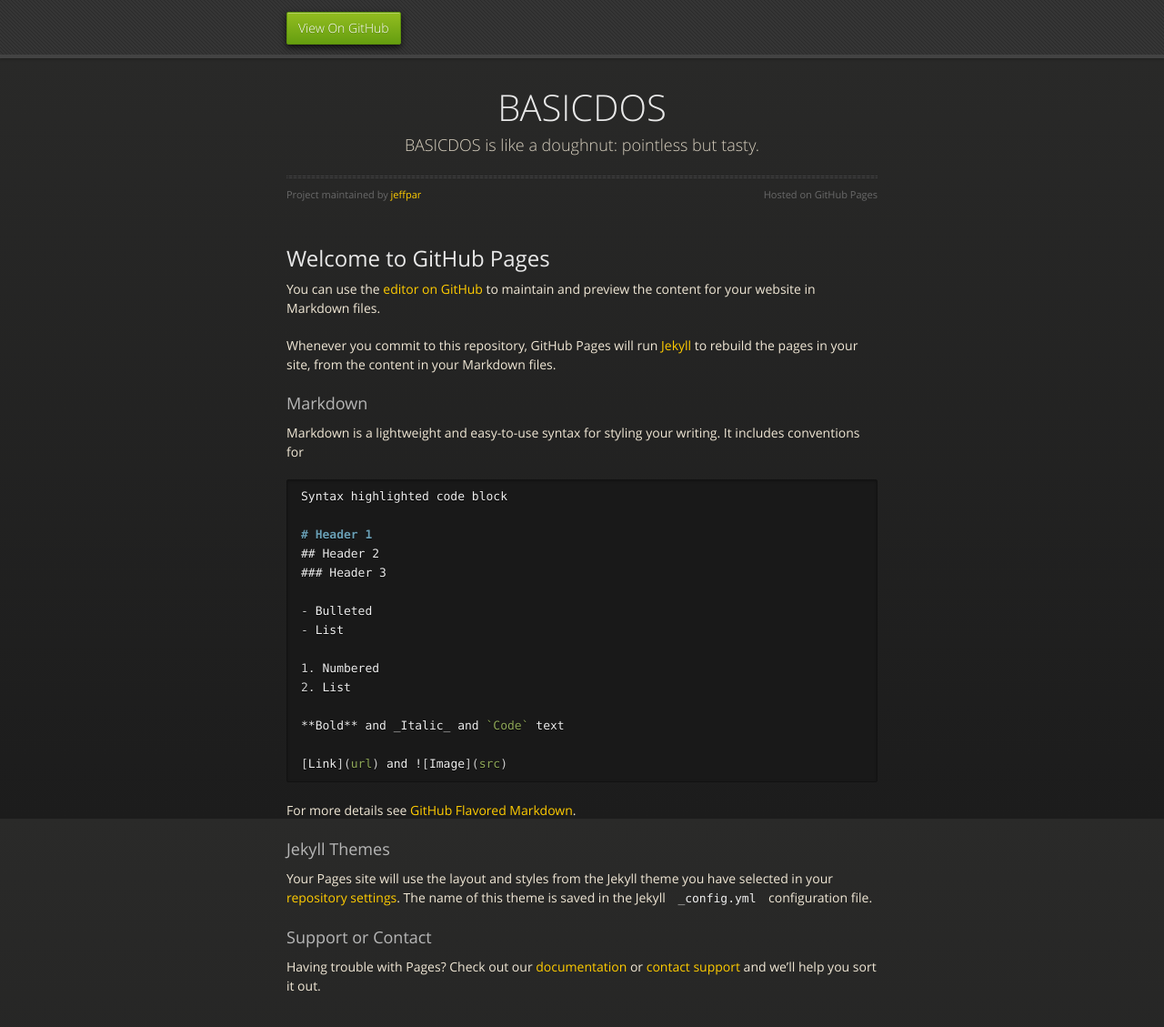
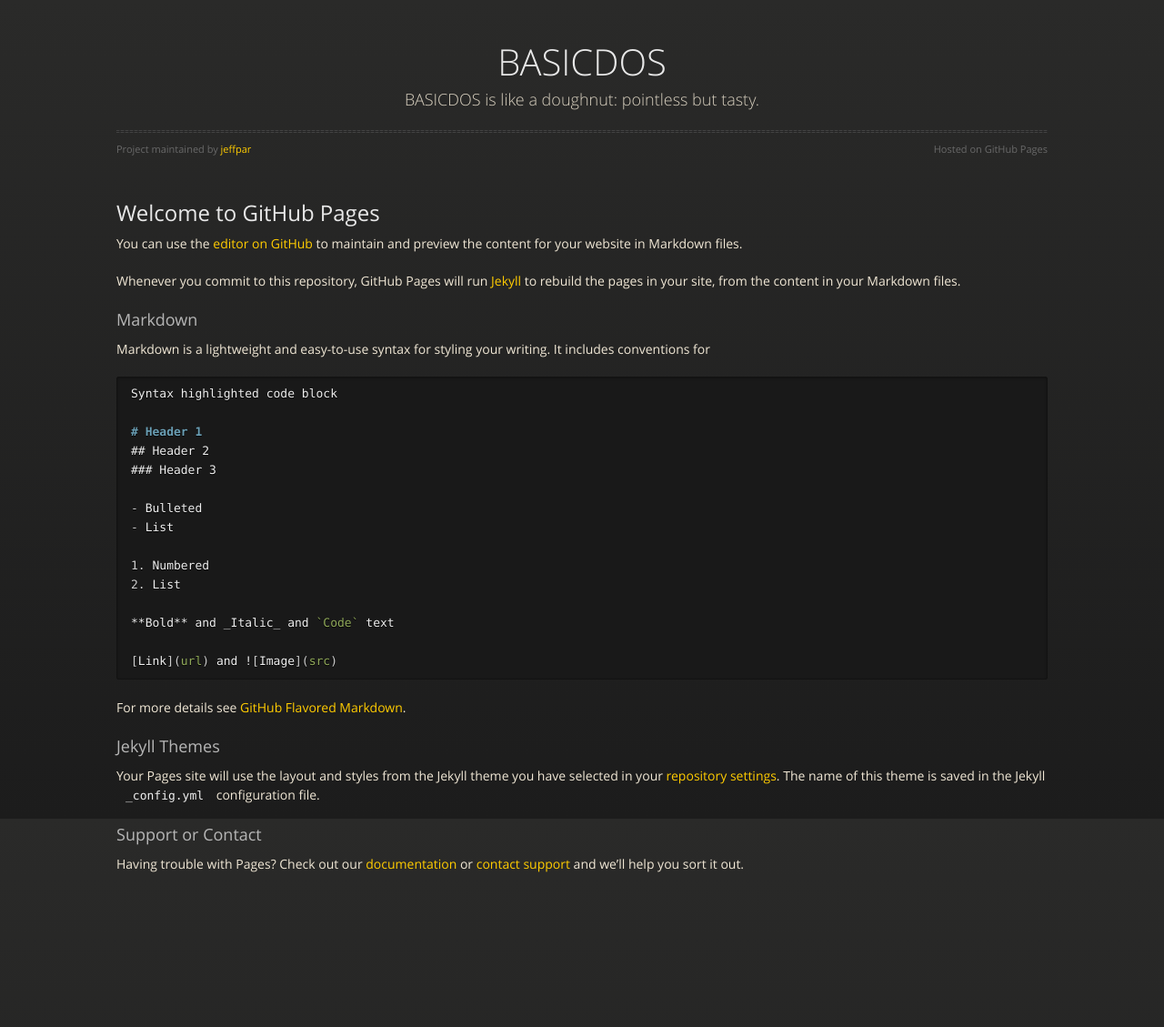
Before and after one commit to jeffpar/basicdos, a Jekyll site: the page built from README.md, in a window 1280 px wide and 1204 px high. Shown: the top 1129 px of the window at 91% size. Built offline with Jekyll 4.4.1, drawn with Linux system fonts in a browser that asks for light colours; our own code applies the rules of GitHub Pages for plain Markdown files.

Commit message:
Minor layout tweaks to default theme

```diff
--- a/_layouts/default.html
+++ b/_layouts/default.html
@@ -16,10 +16,12 @@
 
 {% seo %}
     <link rel="stylesheet" href="{{ '/assets/css/style.css?v=' | append: site.github.build_revision | relative_url }}">
+    {%- comment -%}
     <meta name="viewport" content="width=device-width, initial-scale=1, user-scalable=no">
-
+    {%- endcomment %}
   </head>
   <body>
+     {% comment %}
       <div id="header">
         <nav>
           <li class="fork"><a href="{{ site.github.repository_url }}">View On GitHub</a></li>
@@ -30,6 +32,7 @@
           {% endif %}
         </nav>
       </div><!-- end header -->
+      {% endcomment %}
 
     <div class="wrapper">
 
--- a/_sass/jekyll-theme-midnight.scss
+++ b/_sass/jekyll-theme-midnight.scss
@@ -76,7 +76,7 @@
 }
 
 .wrapper {
-  max-width:650px;
+  max-width:80%;
   margin:0 auto;
   position:relative;
   padding: 0 20px;
@@ -225,10 +225,8 @@
 }
 
 section {
-  max-width:650px;
   padding: 30px 0px 50px 0px;
   margin: 20px 0;
-  margin-top: 70px;
 
   #title {
     border: 0;
```
